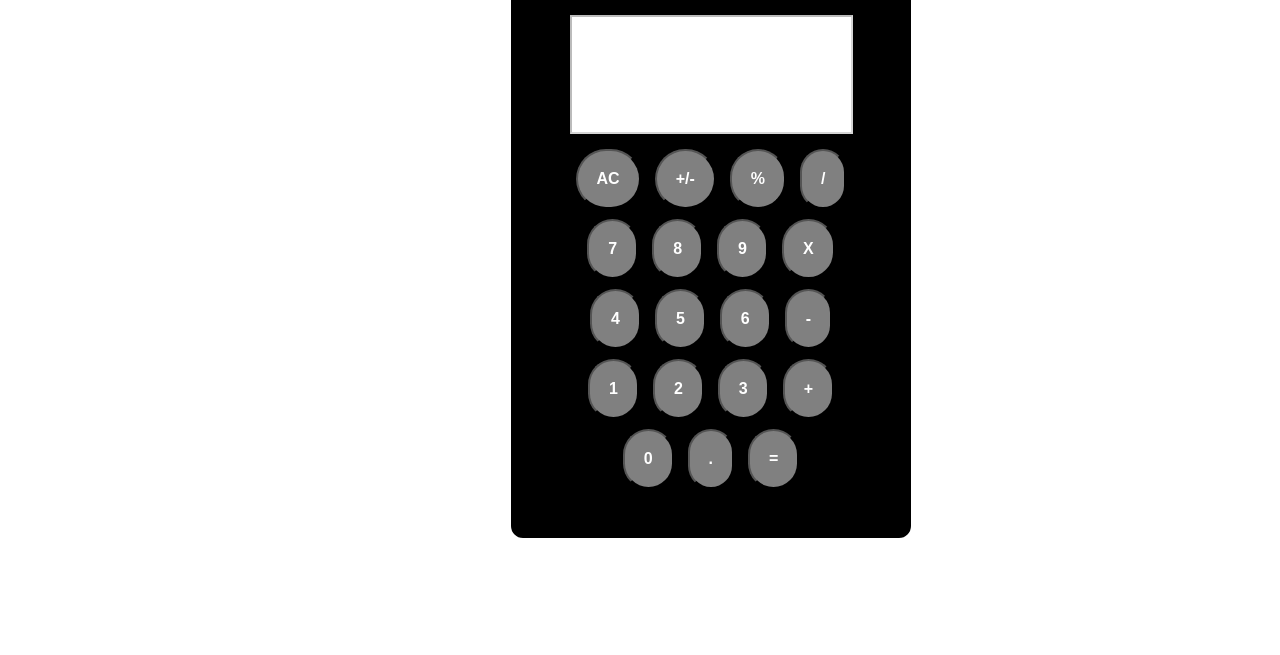
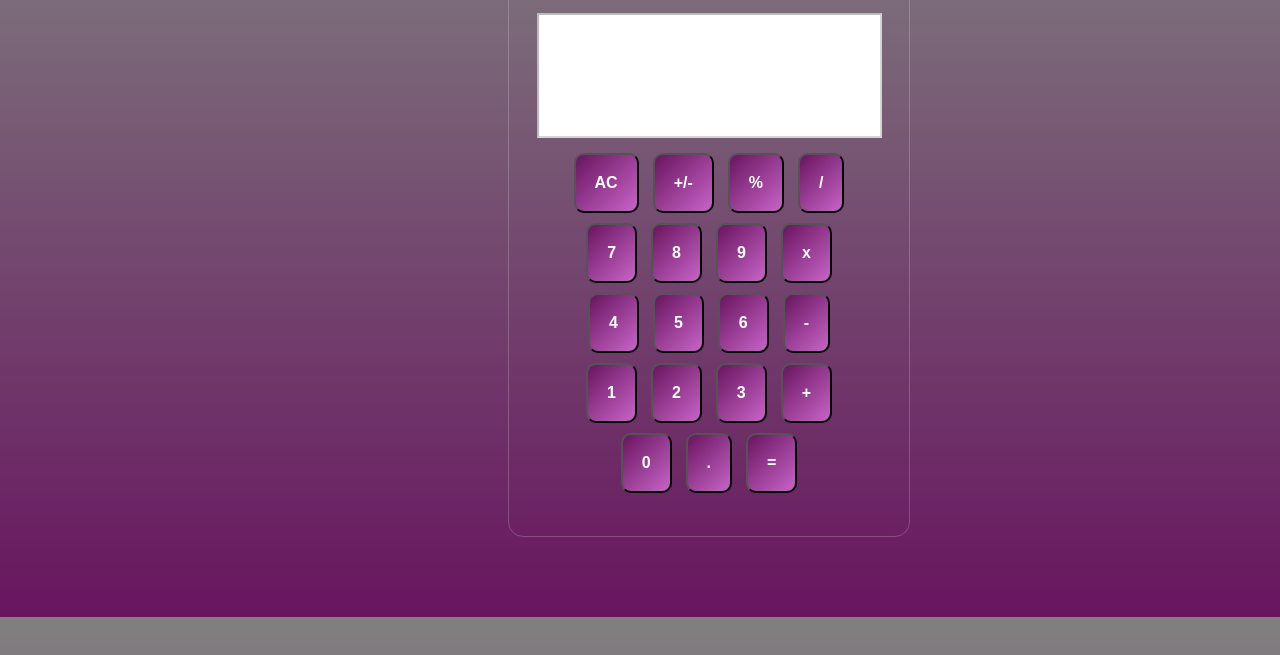
Before and after one commit to Batseba06/Simple-Calculator, a plain HTML site: page index.html in a window 1280 px wide. Shown: the part 145-800 px from the top of the page. Drawn offline with Linux system fonts and the light colour scheme.

Commit message:
Improve  designs

```diff
--- a/index.html
+++ b/index.html
@@ -21,7 +21,7 @@
 <button class="buttons" value="7">7</button>
 <button class="buttons" value="8">8</button>
 <button class="buttons" value="9">9</button>
-<button class="buttons" value="*">X</button><br>
+<button class="buttons" value="*">x</button><br>
 
 <button class="buttons" value="4">4</button>
 <button class="buttons" value="5">5</button>
--- a/style.css
+++ b/style.css
@@ -3,19 +3,23 @@
    margin: 10px;
    padding: 50px;
    background-color: white;
-   font-weight: bold;
+   font-weight: bolder;
+   font-family: Arial;
+   font-size: 18px;
 }
 #Calculator{
     text-align: center;
-    border: 3px solid;
+    border: 1px solid rgba(255, 255, 255, 0.2);
     border-radius: 15px;
     margin: 80px 200px 80px 500px;
-    color: white;
-    background-color: black;
+    background-color:transparent;
     width: 400px;
     height: 600px;
 }
 
+body{
+    background: linear-gradient( gray, rgb(104, 21, 95));
+}
 
 .buttons{
     padding: 19px;
@@ -23,7 +27,7 @@
     font-weight: bold;
     color:white;
     margin: 5px;
-    border-radius: 50px;
-    background-color: gray;
+    border-radius: 10px;
+    background: linear-gradient(135deg, rgb(104, 21, 95), rgb(200, 100, 200));
 
 }
```
